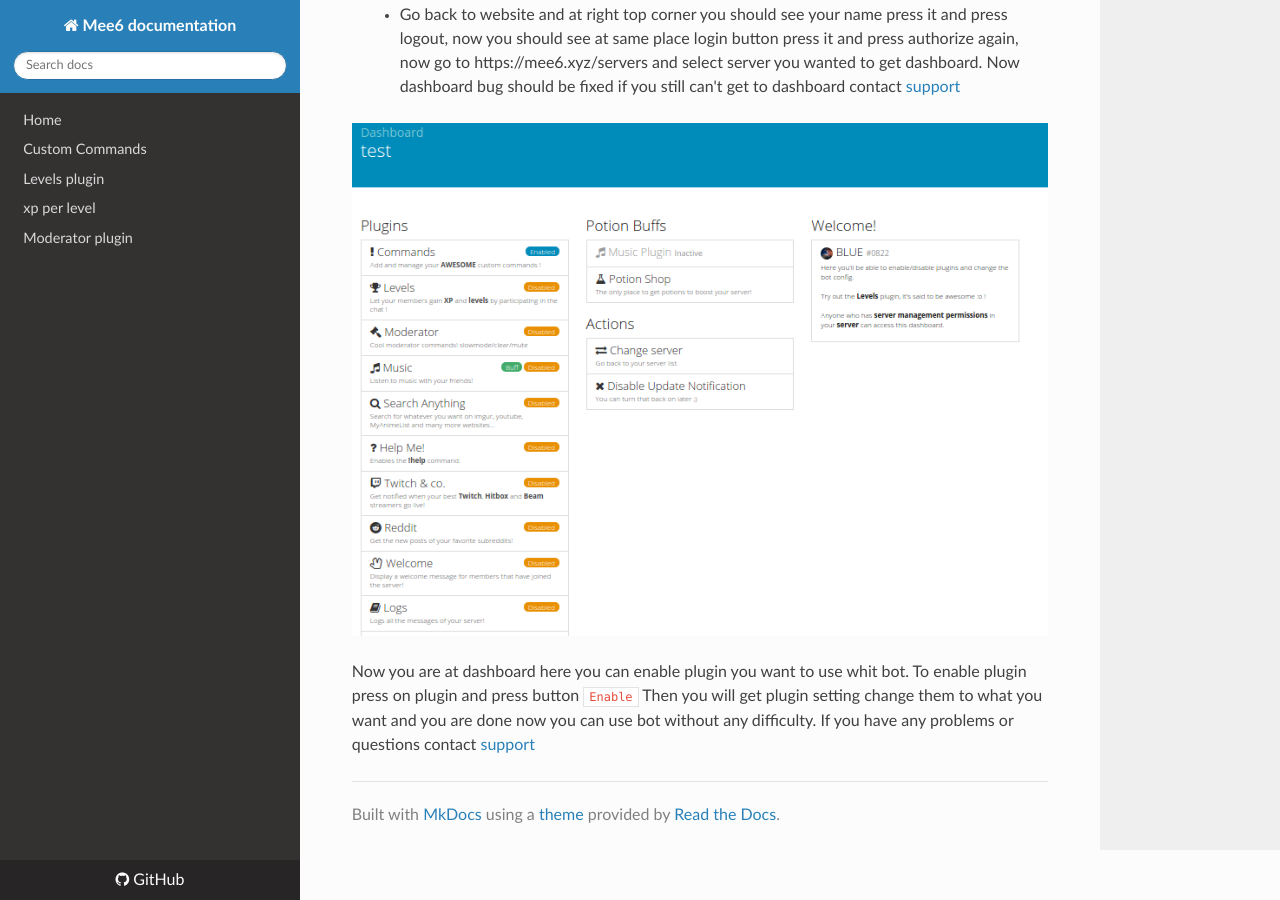
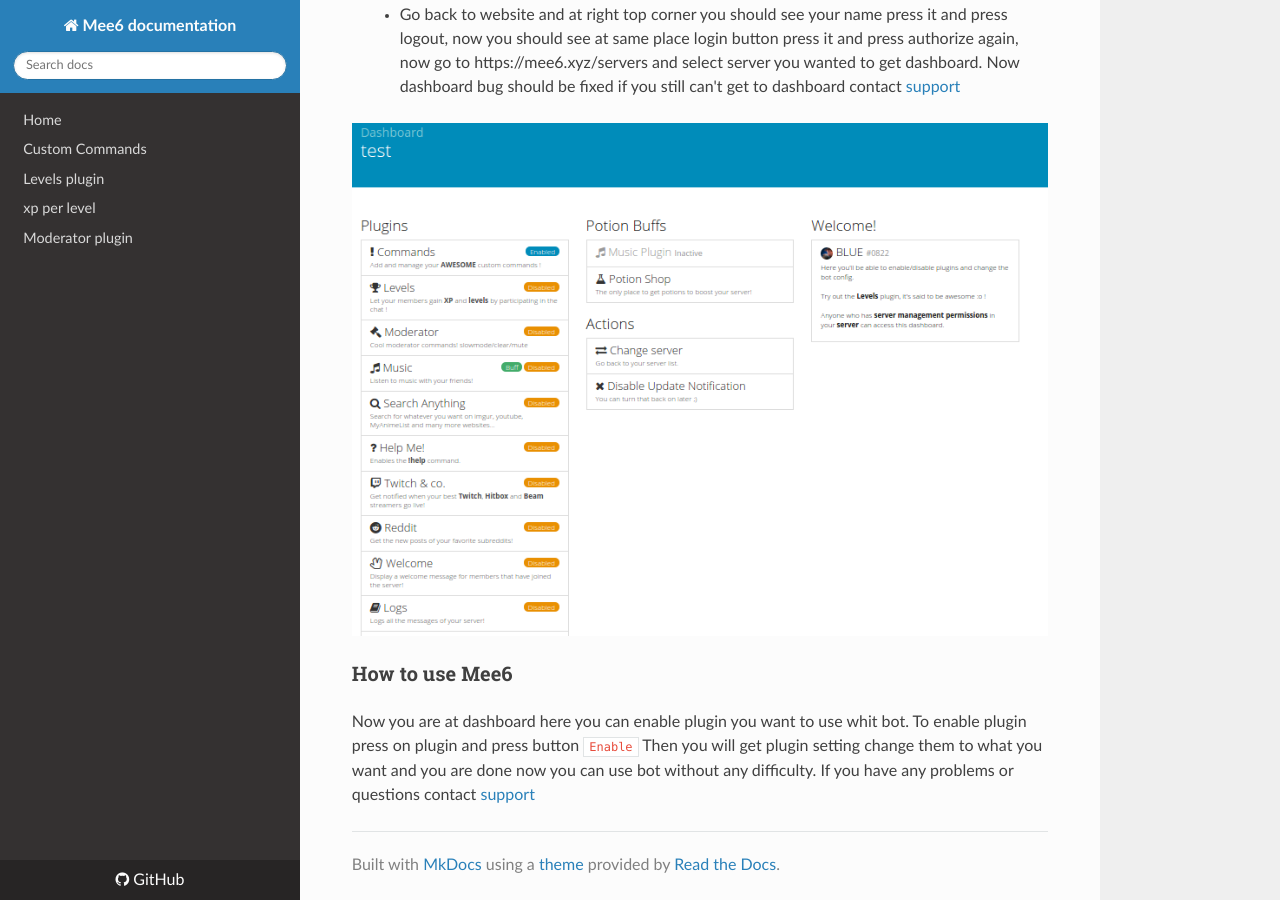
Before and after one commit to Mee6/Mee6-documentation, an MkDocs documentation site: the page built from docs/Mr. Mee6.md, in a window 1280 px wide and 900 px high, scrolled down 2208 px. Built offline with MkDocs 1.6.1, drawn with Linux system fonts in a browser that asks for light colours; nearby versions of some CDN libraries; old or Windows-style settings are respelled for this version of MkDocs.

Commit message:
Update Mr. Mee6.md

```diff
--- a/docs/Mr. Mee6.md
+++ b/docs/Mr. Mee6.md
@@ -22,7 +22,7 @@
 >+ Go back to website and at right top corner you should see your name press it and press logout, now you should see at same place login button press it and press authorize again, now go to https://mee6.xyz/servers and select server you wanted to get dashboard. Now dashboard bug should be fixed if you still can't get to dashboard contact [support](https://discord.gg/0tOgeGSG9kYFepgL)
 
 ![dashboard](pics/dashboard.png)
-
+###How to use Mee6
 Now you are at dashboard here you can enable plugin you want to use whit bot.
 To enable plugin press on plugin and press button `Enable`
 Then you will get plugin setting change them to what you want and you are done now you can use bot without any difficulty. If you have any problems or questions contact [support](https://discord.gg/0tOgeGSG9kYFepgL)
```
